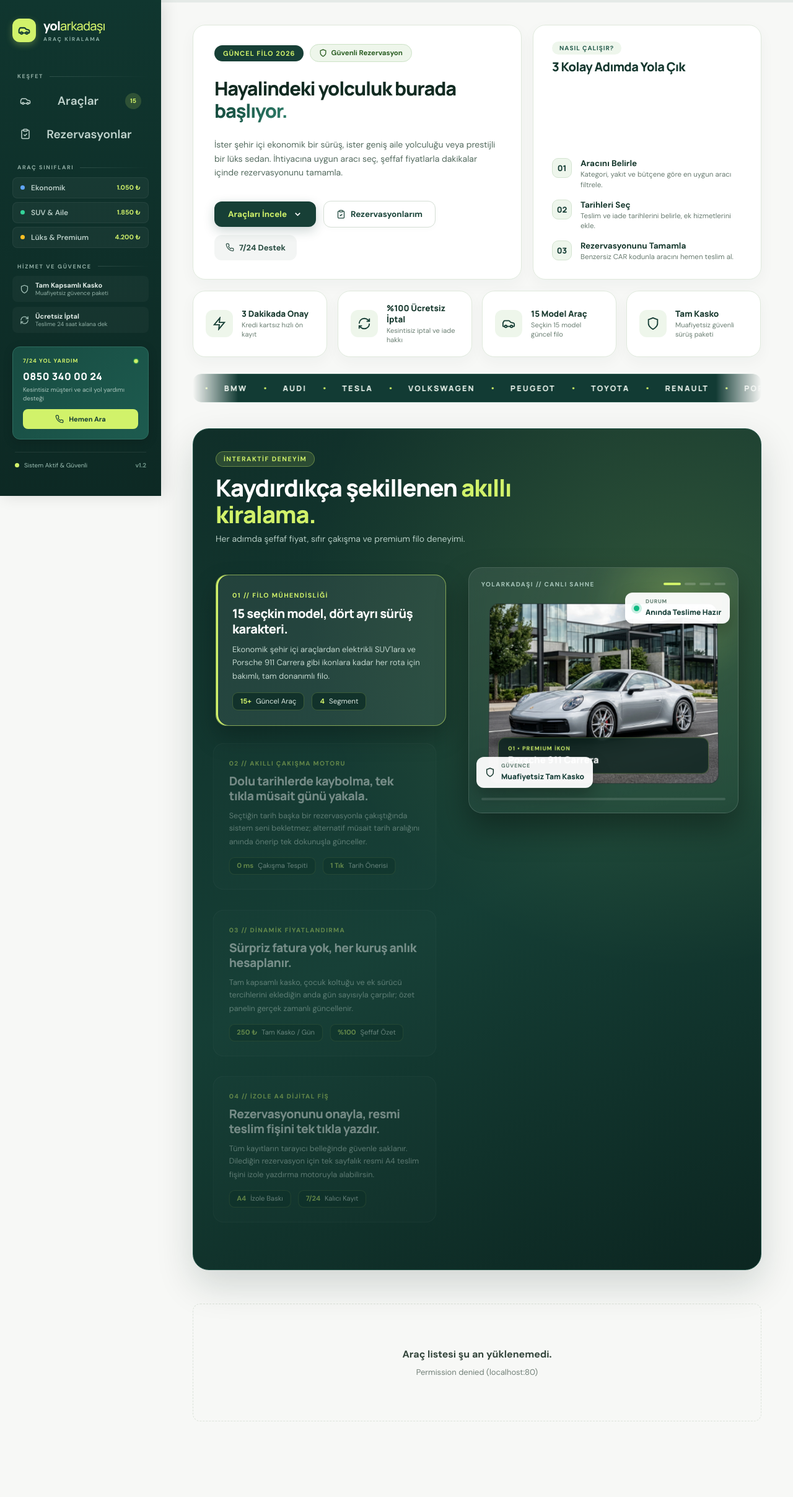
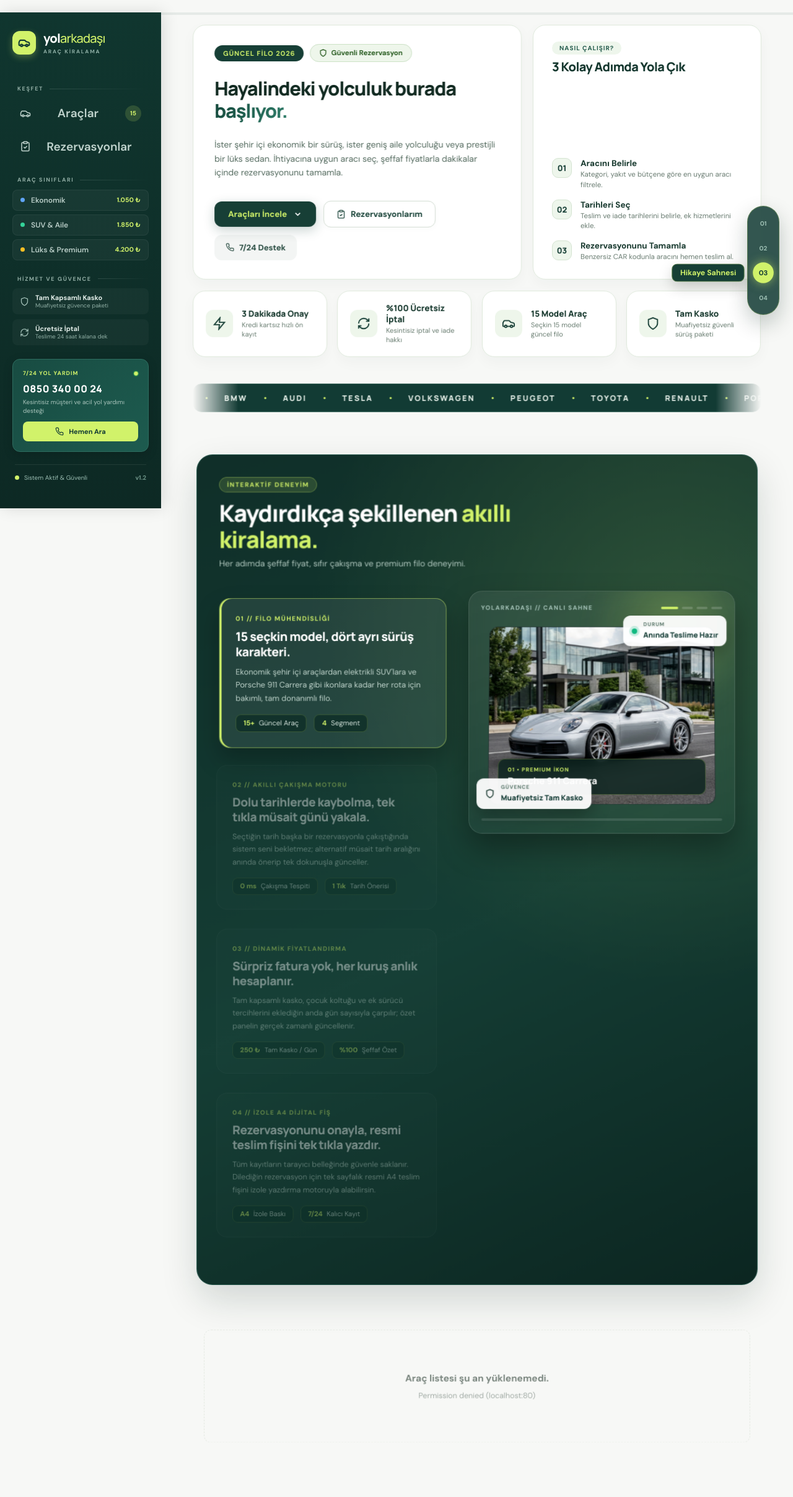
Before and after one commit to Azo15/YolArkadasi-Arac-Kiralama, an ASP.NET Core app: page / in a window 1280 px wide. Shown: the whole page at 62% size. Before the commit the page ends 2293 px from the top, so only its background shows below. Run offline with ASP.NET Core 8, Linux system fonts and the light colour scheme; data that the repository does not hold is empty; style sheets or scripts are compiled from the project's sources.

Commit message:
feat(home): structure Home into 4 full-viewport scroll scenes with floating HUD

```diff
--- a/Components/Pages/Home.razor
+++ b/Components/Pages/Home.razor
@@ -1,14 +1,36 @@
 @page "/"
 @page "/cars"
 @inject CarService Cars
+@inject IJSRuntime JS
 @implements IDisposable
 
 <PageTitle>Araç Kirala | yolarkadaşı</PageTitle>
 
-<!-- 1. EN ÜSTTE: GELİŞMİŞ ARAÇ VİTRİN SLİDER'I (SLAYDBAR) -->
+<!-- SAĞ KENAR YÜZEN BÖLÜM NAVİGASYONU (HUD) -->
+<nav class="scene-nav-hud" aria-label="Sayfa bölümleri">
+    <button type="button" class="scene-nav-item active" data-scene-target="scene-hero" @onclick='() => ScrollToSceneAsync("scene-hero")'>
+        <span>01</span>
+        <span class="scene-nav-tooltip">Vitrin</span>
+    </button>
+    <button type="button" class="scene-nav-item" data-scene-target="scene-experience" @onclick='() => ScrollToSceneAsync("scene-experience")'>
+        <span>02</span>
+        <span class="scene-nav-tooltip">Süreç & Güvence</span>
+    </button>
+    <button type="button" class="scene-nav-item" data-scene-target="scroll-story-stage" @onclick='() => ScrollToSceneAsync("scroll-story-stage")'>
+        <span>03</span>
+        <span class="scene-nav-tooltip">Hikaye Sahnesi</span>
+    </button>
+    <button type="button" class="scene-nav-item" data-scene-target="fleet" @onclick='() => ScrollToSceneAsync("fleet")'>
+        <span>04</span>
+        <span class="scene-nav-tooltip">Tüm Filo (15)</span>
+    </button>
+</nav>
+
+<div class="page-route-enter">
+<!-- 1. SAHNE (100vh): PREMİUM ARAÇ VİTRİN SLİDER'I -->
 @if (!_loading && _error is null && CurrentFeaturedCar is not null)
 {
-    <section class="top-showcase-slider" aria-label="Öne çıkan araç filosu">
+    <section id="scene-hero" class="top-showcase-slider scroll-scene full-viewport-scene" aria-label="Öne çıkan araç filosu">
         <div class="showcase-slider-card">
             <div class="showcase-grid">
                 <!-- Sol Panel: Araç Detayı & Aksiyon -->
@@ -86,11 +108,15 @@
                 </div>
             </div>
         </div>
+        <button type="button" class="scene-scroll-cue" @onclick='() => ScrollToSceneAsync("scene-experience")'>
+            <span>Aşağı Kaydır & Keşfet</span>
+            <svg width="16" height="16" viewBox="0 0 24 24" fill="none" stroke="currentColor" stroke-width="2.5"><path d="m6 9 6 6 6-6"/></svg>
+        </button>
     </section>
 }
 
-<!-- 2. HEMEN ALTINDA: AYNI BOYUTTA TAM EKRANA SIĞAN KARTLAR GRİDİ -->
-<section class="screen-cards-grid" aria-label="Hızlı işlemler ve özellikler">
+<!-- 2. SAHNE (100vh): KARTLAR GRİDİ & MARKA ŞERİDİ -->
+<section id="scene-experience" class="screen-cards-grid scroll-scene full-viewport-scene" aria-label="Hızlı işlemler ve özellikler">
     <!-- Üst İkili Sıra -->
     <div class="cards-duo-row">
         <!-- Kart 1: Ana Tanıtım & Hızlı Butonlar -->
@@ -194,10 +220,8 @@
             </div>
         </div>
     </div>
-</section>
-
 <!-- 2.5 FRAMER-STYLE SONSUZ MARKA ŞERİDİ (MARQUEE) -->
-<section class="brand-marquee-band reveal-blur" aria-label="Filo markaları">
+<div class="brand-marquee-band reveal-blur" aria-label="Filo markaları">
     <div class="marquee-track">
         <div class="marquee-group">
             <span>PORSCHE</span><i>•</i>
@@ -222,10 +246,11 @@
             <span>RENAULT</span><i>•</i>
         </div>
     </div>
+</div>
 </section>
 
-<!-- 2.8 STICKY SCROLL STORYTELLING STAGE (tinyPod & Unifiers of Japan İlhamlı) -->
-<section id="scroll-story-stage" class="story-scroll-container" data-active-chapter="0" aria-label="Yolculuk hikayesi ve scroll vitrini">
+<!-- 3. SAHNE: STICKY SCROLL STORYTELLING STAGE (tinyPod & Unifiers of Japan İlhamlı) -->
+<section id="scroll-story-stage" class="story-scroll-container scroll-scene" data-active-chapter="0" aria-label="Yolculuk hikayesi ve scroll vitrini">
     <div class="story-section-intro reveal-on-scroll">
         <span class="story-kicker">İNTERAKTİF DENEYİM</span>
         <h2>Kaydırdıkça şekillenen <span>akıllı kiralama.</span></h2>
@@ -349,8 +374,8 @@
     </div>
 </section>
 
-<!-- 3. FİLO KATALOĞU -->
-<div id="fleet">
+<!-- 4. SAHNE: FİLO KATALOĞU -->
+<section id="fleet" class="scroll-scene fleet-scene-wrap">
     @if (_loading)
     {
         <div class="loading-state">
@@ -369,6 +394,7 @@
     {
         <CarList Cars="_cars" />
     }
+</section>
 </div>
 
 @code {
@@ -457,4 +483,9 @@
     {
         _sliderTimer?.Dispose();
     }
+
+    private async Task ScrollToSceneAsync(string sectionId)
+    {
+        await JS.InvokeVoidAsync("yolArkadasiScroll.scrollToSection", sectionId);
+    }
 }
```
